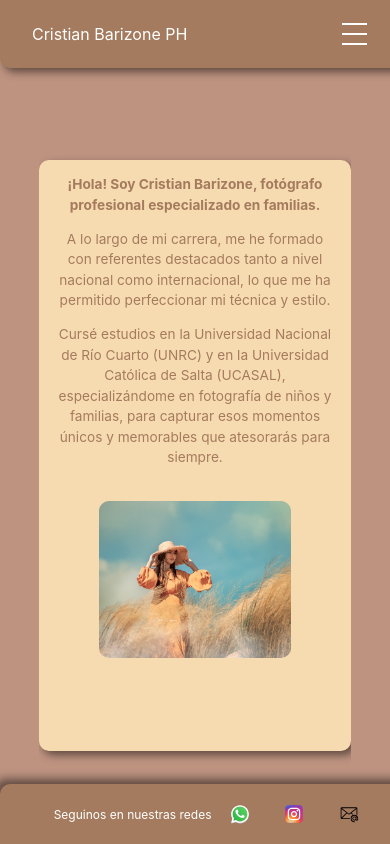
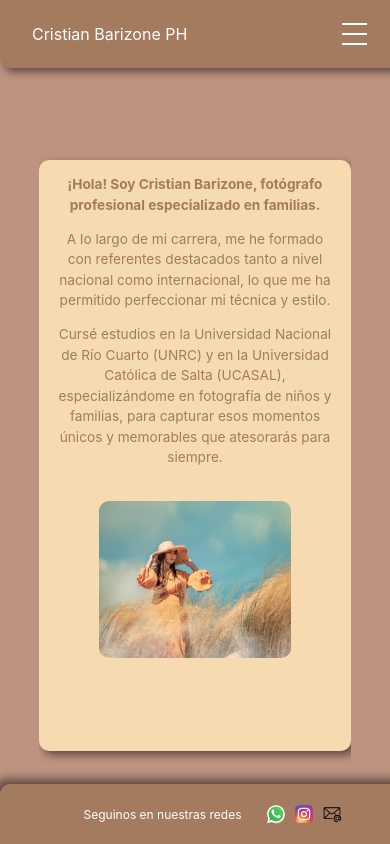
Before and after one commit to Adrianl93/cristianbarizoneph2, a React (Vite) app: page / in a window 390 px wide. Shown: the top 844 px of the page. Built offline with nearby package versions, Linux system fonts and the light colour scheme.

Commit message:
gap to footer items

```diff
--- a/src/components/Footer.jsx
+++ b/src/components/Footer.jsx
@@ -28,6 +28,7 @@ const Footer = ({ data }) => {
             <div className="footer-text">
                 {isMobile ? 'Seguinos en nuestras redes' : 'Animate a comunicarte con nosotros a través de nuestras redes!!'}
             </div>
+            <div className="footer-buttons">
                 <a href={data.whatsapp} target="_blank" rel="noreferrer">
                     <img src={whatsappIcon} alt="WhatsApp Icon" width="25" height="25" />
                 </a>
@@ -37,6 +38,9 @@ const Footer = ({ data }) => {
                 <a href={data.email} target="_blank" rel="noreferrer">
                     <img src={emailIcon} alt="Email Icon" width="25" height="25" />
                 </a>
+
+            </div>
+
         </footer>
     );
 };
--- a/src/styles/Footer.css
+++ b/src/styles/Footer.css
@@ -21,12 +21,18 @@
     margin-right: 20px; /* Espacio adicional si lo necesitas */
     color: white; /* Mejorar contraste con el fondo */
 }
+.footer-buttons {
+    display: flex;
+    flex-direction: row;
+    justify-content: center;
+
+}
 
 .footer a {
     display: flex;
     align-items: center;
     color: white;
-    margin: 0 1rem;
+    margin: 0 0.2rem;
     text-decoration: none;
 }
 
@@ -45,7 +51,7 @@
 @media (max-width: 1024px) {
     .footer {
         padding: 15px;
-        gap: 15px; /* Reduce el espacio entre los elementos */
+        gap: 35px; /* Reduce el espacio entre los elementos */
     }
 
     .footer-text {
@@ -62,7 +68,7 @@
 @media (max-width: 768px) {
     .footer {
         padding: 20px;
-        gap: 1px; /* Reduce el espacio entre los elementos */
+        gap: 20px; /* Reduce el espacio entre los elementos */
     }
 
     .footer-text {
```
Lines whose indentation alone changed are shown as unchanged.
